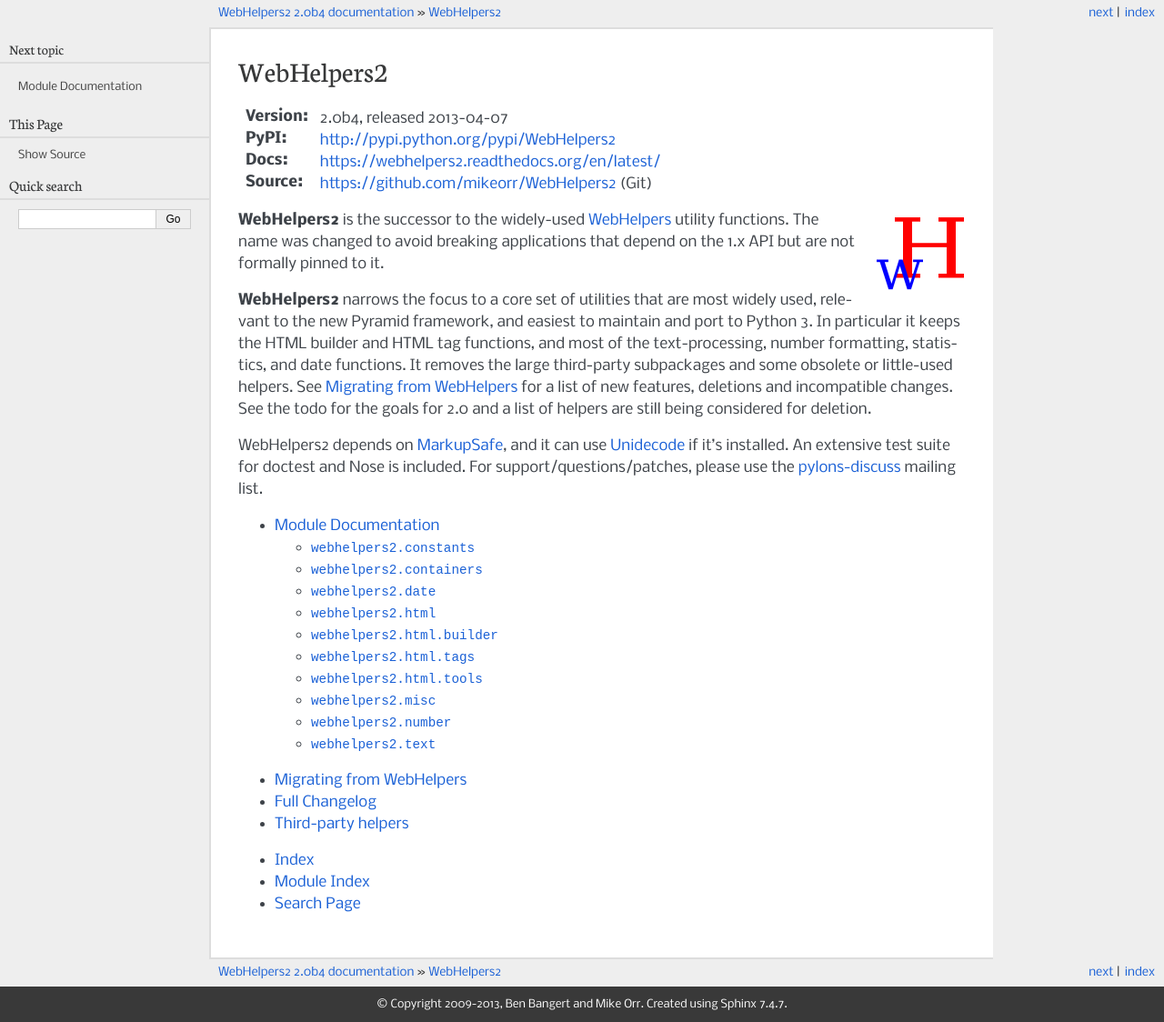
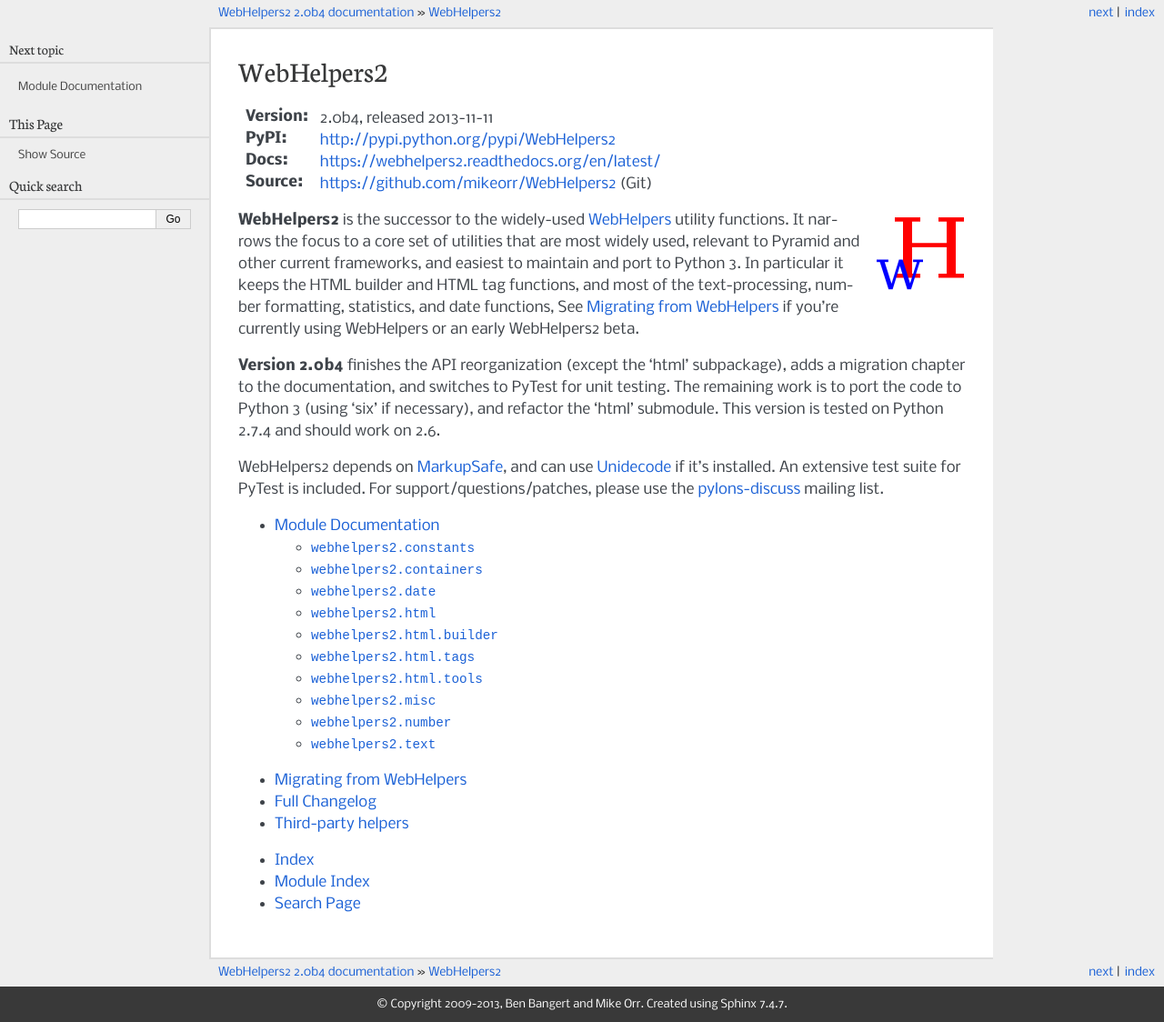
Before and after one commit to mikeorr/WebHelpers2, a Sphinx documentation site: the page built from docs/index.rst, in a window 1280 px wide. Shown: the whole page at 91% size. Built offline with Sphinx 7.4.7, drawn with Linux system fonts in a browser that asks for light colours.

Commit message:
Update doc home page for 2.0b4.

```diff
--- a/docs/index.rst
+++ b/docs/index.rst
@@ -1,6 +1,6 @@
 WebHelpers2
 %%%%%%%%%%%
-:Version: |release|, released 2013-04-07
+:Version: |release|, released 2013-11-11
 :PyPI: http://pypi.python.org/pypi/WebHelpers2
 :Docs: https://webhelpers2.readthedocs.org/en/latest/
 :Source: https://github.com/mikeorr/WebHelpers2 (Git)
@@ -12,20 +12,21 @@ WebHelpers2
    :align: right
 
 **WebHelpers2** is the successor to the widely-used WebHelpers_ utility functions.
-The name was changed to avoid breaking applications that depend on
-the 1.x API but are not formally pinned to it.
+It narrows the focus to a core set of utilities that are most widely
+used, relevant to Pyramid and other current frameworks, and easiest to maintain
+and port to Python 3. In particular it keeps the HTML builder and HTML tag functions, and
+most of the text-processing, number formatting, statistics, and date functions,
+See :ref:`migrate` if you're currently using WebHelpers or an early WebHelpers2
+beta.
 
-**WebHelpers2** narrows the focus to a core set of utilities that are most widely
-used, relevant to the new Pyramid framework, and easiest to maintain and port
-to Python 3. In particular it keeps the HTML builder and HTML tag functions,
-and most of the text-processing, number formatting, statistics, and date
-functions. It removes the large third-party subpackages and some obsolete or
-little-used helpers. See :ref:`migrate` for a list of new
-features, deletions and incompatible changes. See the :ref:`todo` for the
-goals for 2.0 and a list of helpers are still being considered for deletion.
+**Version 2.0b4** finishes the API reorganization (except the 'html'
+subpackage), adds a migration chapter to the documentation, and switches to
+PyTest for unit testing.  The remaining work is to port the code to Python 3
+(using 'six' if necessary), and refactor the 'html' submodule. This version is
+tested on Python 2.7.4 and should work on 2.6.
 
-WebHelpers2 depends on MarkupSafe_, and it can use Unidecode_ if it's installed.
-An extensive test suite for doctest and Nose is included.
+WebHelpers2 depends on MarkupSafe_, and can use Unidecode_ if it's installed.
+An extensive test suite for PyTest is included.
 For support/questions/patches, please use the pylons-discuss_ mailing list.
 
 .. toctree::
```
Also changed, not shown: other parts of docs/index.rst (+0 -3 lines).
